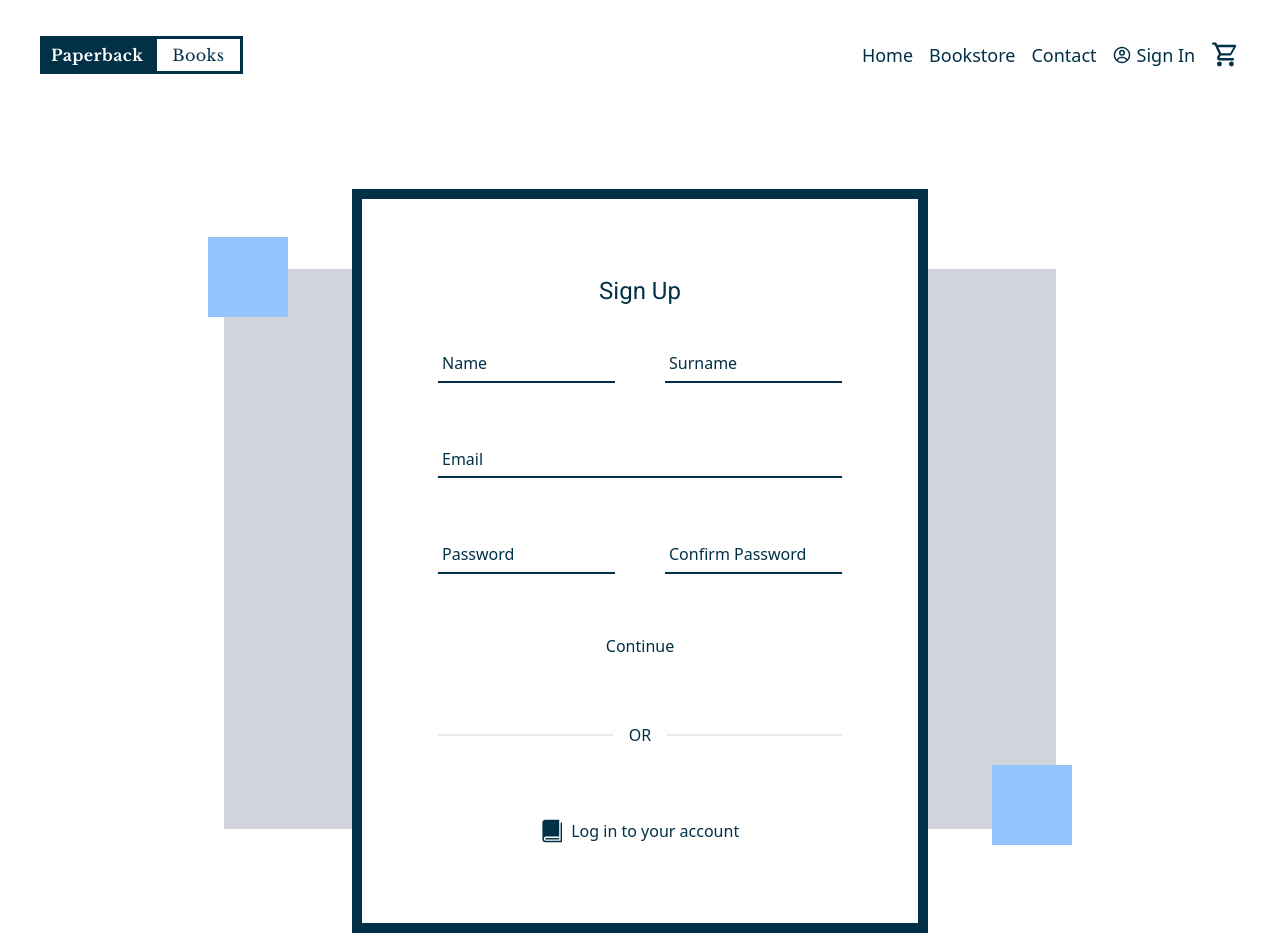
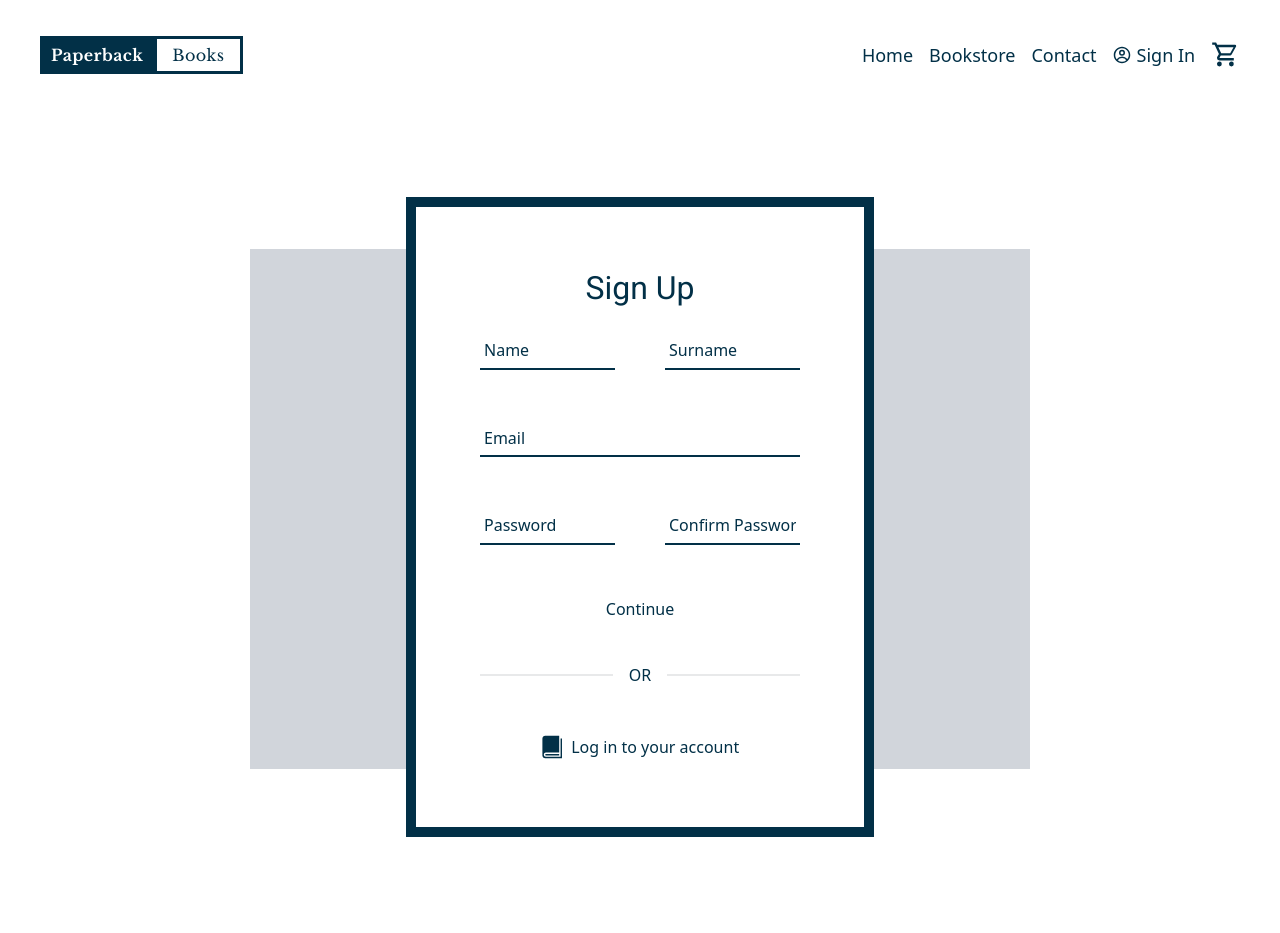
Before and after one commit to project-paperback/paperback-fe, a React (Vite) app: page /create_account in a window 1280 px wide. After the commit the page ends 909 px from the top, so only its background shows below. Built offline with nearby package versions, Linux system fonts and the light colour scheme.

Commit message:
Update -Rearrange e commerce forms

```diff
--- a/src/components/Forms.jsx
+++ b/src/components/Forms.jsx
@@ -11,7 +11,7 @@ import {
 export function LoginForm(props) {
   return (
     <form className={props.className}>
-      <h3 className="text-2xl font-bold roboto-regular p-5">Log In</h3>
+      <h3 className="text-[2rem] font-bold roboto-regular p-5">Log In</h3>
 
       <div className="flex flex-col gap-[3rem] ">
         <InputField
@@ -66,10 +66,8 @@ export function LoginForm(props) {
 export function SignUp(props) {
   return (
     <form className={props.className}>
-      <h3 className="text-2xl font-bold mb-8 lg:mb-0 roboto-regular">
-        Sign Up
-      </h3>
-      <div className="flex flex-col gap-10 lg:gap-[4rem] w-[70%] lg:w-[100%]">
+      <h3 className="text-[2rem] font-bold roboto-regular">Sign Up</h3>
+      <div className="flex flex-col gap-6 lg:gap-[3.5rem] w-[70%] lg:w-[100%]">
         <div className="flex lg:gap-[50px] gap-10 flex-col lg:flex-row ">
           <InputField
             autoComplete={"off"}
@@ -146,7 +144,7 @@ export function SignUp(props) {
           Continue
         </button>
       </div>
-      <div className="flex flex-col w-full my-5">
+      <div className="flex flex-col w-full">
         <div className="divider">OR</div>
       </div>
       <NavLink
@@ -242,12 +240,9 @@ export function ChangeAccountDetails(props) {
     </form>
   );
 }
-export function ContactForm() {
+export function ContactForm(props) {
   return (
-    <form
-      action=""
-      className="contact-form border-[10px] lg:border-[20px] border-[#023047] p-[2rem] lg:p-[5rem] flex flex-col gap-5 lg:gap-10"
-    >
+    <form action="" className={props.className}>
       <div className="mb-3">
         <div className="flex flex-col gap-2">
           <h3 className="text-2xl font-bold">Customer service</h3>
--- a/src/pages/ContactUsPage.jsx
+++ b/src/pages/ContactUsPage.jsx
@@ -2,15 +2,22 @@ import { ContactForm } from "../components/Forms";
 
 export function ContactUsPage() {
   return (
-    <div>
-      <h1 className="text-center text-[2.5rem] pt-8 pb-16 leading-[2.8rem] font-bold">
+    <div className="">
+      <h1 className="text-center text-[2.5rem] pt-8 mb-8 lg:mb-0  leading-[2.8rem] font-bold">
         <span className="text-[1.2rem]">For More Info</span> <br />
         CONTACT US
       </h1>
-      <div className="lg:w-[950px] lg:m-auto bg-white md:mx-6">
-        <ContactForm />
+      <div className=" w-[100vw]  lg:h-[80vh]   flex content-center lg:w-full lg:block">
+        <div className=" lg:bg-gray-300 relative w-[100%] lg:w-[100%] xl:w-[65%] lg:h-[70%]  mx-auto my-auto lg:my-0">
+          <div className="border-[10px] border-[#023047] bg-white mx-auto w-[90%] lg:w-[70%] xl:w-[60%] lg:absolute  lg:top-[-10%] lg:right-[15%] xl:right-[20%]  lg:px-[2rem] xl:px-[4rem]">
+            <ContactForm
+              className={
+                "contact-form border-[#023047] py-[4rem] flex flex-col gap-5 lg:gap-10 px-[4rem] lg:px-0"
+              }
+            />
+          </div>
+        </div>
       </div>
-      <div className="bg-gray-100 h-[720px] w-[90%] absolute m-auto left-0 right-0 hidden lg:block top-[380px] -z-10"></div>
     </div>
   );
 }
--- a/src/pages/CreateAccountPage.jsx
+++ b/src/pages/CreateAccountPage.jsx
@@ -35,14 +35,12 @@ const CreateAccountPage = (props) => {
     }
   };
   return (
-    <div className="lg:grid sign-in-grid-block relative xl:w-[80%] mr-6 ml-6 lg:mx-auto my-[5rem] ">
-      <div className="bg-gray-300 item-bg"></div>
-      <div className="bg-blue-300 item-1 absolute lg:top-[3rem] lg:left-[3rem] top-[-1rem] left-[-1rem] z-[-1] lg:z-0"></div>
-      <div className="bg-blue-300 item-2 absolute lg:bottom-[-1rem] lg:right-[3rem] bottom-[-1rem] right-[-1rem] z-[-1] lg:z-0"></div>
-      <div className=" item-cont bg-white mx-auto">
+    <div className=" w-[100vw] h-[80vh] lg:h-[100vh] flex content-center lg:w-full lg:block">
+      <div className=" lg:bg-gray-300 relative w-[90%] lg:w-[80%] xl:w-[65%] lg:h-[70%] xl:h-[65%] mx-auto my-auto lg:my-0">
+        <div className="border-[10px] border-[#023047] bg-white mx-auto w-[90%] lg:w-[60%] lg:absolute  lg:top-[-10%] lg:right-[20%] lg:px-[2rem] xl:px-[4rem]">
           <SignUp
             className={
-            "flex flex-col items-center border-[#023047] lg:p-[4rem] text-center *:px-3  *:my-3 border-[10px] lg:border-[10px] bg-white lg:gap-[2rem] py-[3rem]"
+              "py-[3rem] *:my-[1rem] text-center flex flex-col  *:mx-auto"
             }
             setUserEmail={setUserEmail}
             setPassword={setPassword}
@@ -54,6 +52,7 @@ const CreateAccountPage = (props) => {
           {JSON.parse(user)?.user?.userEmail && <Navigate to={"/"} />}
         </div>
       </div>
+    </div>
   );
 };
 
--- a/src/pages/SignInPage.jsx
+++ b/src/pages/SignInPage.jsx
@@ -23,13 +23,11 @@ export function SignInPage(props) {
   };
 
   return (
-    <div className="lg:grid sign-in-grid-block relative xl:w-[70%] mr-6 ml-6 lg:mx-auto my-[5rem] ">
-      <div className="bg-gray-300 item-bg"></div>
-      <div className="bg-blue-300 item-1 absolute lg:top-[3rem] lg:left-[3rem] top-[-1rem] left-[-1rem] z-[-1] lg:z-0"></div>
-      <div className="bg-blue-300 item-2 absolute lg:bottom-[-1rem] lg:right-[3rem] bottom-[-1rem] right-[-1rem] z-[-1] lg:z-0"></div>
-      <div className=" item-cont">
+    <div className=" w-[100vw] h-[80vh] lg:h-[100vh] flex content-center lg:w-full lg:block">
+      <div className=" lg:bg-gray-300 relative w-[90%] lg:w-[80%] xl:w-[65%] lg:h-[70%] xl:h-[65%] mx-auto my-auto lg:my-0">
+        <div className="border-[10px] border-[#023047] bg-white mx-auto w-[90%] lg:w-[60%] lg:h-[76%] lg:absolute  lg:top-[-10%] lg:right-[20%] px-[2rem] xl:px-[4rem] py-[4rem]">
           <LoginForm
-          className=" border-[#023047] lg:p-[4rem] text-center *:px-5  *:my-3 border-[10px] lg:border-[10px]    bg-white"
+            className="  lg:py-[4rem] text-center *:px-5  *:my-3   bg-white "
             setEmail={setEmail}
             setPassword={setPassword}
             handleLogIn={handleLogIn}
@@ -37,5 +35,6 @@ export function SignInPage(props) {
           {JSON.parse(user)?.loggedIn?.userEmail && <Navigate to={"/"} />}
         </div>
       </div>
+    </div>
   );
 }
--- a/src/style-sheets/index.css
+++ b/src/style-sheets/index.css
@@ -67,33 +67,6 @@ h4,
   display: grid;
   grid-gap: 2rem;
   grid-template-columns: repeat(4, minmax(200px, 1fr));
-}
-
-.sign-in-grid-block {
-  /* position: relative; */
-  /* display: grid; */
-  grid-template-columns: repeat(15, 1fr);
-  grid-template-rows: repeat(8, 80px);
-}
-
-.item-cont {
-  grid-column-start: 4;
-  grid-column-end: 13;
-  z-index: 2;
-}
-.item-bg {
-  grid-column-start: 2;
-  grid-column-end: 15;
-  grid-row-start: 2;
-  grid-row-end: 9;
-}
-.item-1 {
-  width: 5rem;
-  height: 5rem;
-}
-.item-2 {
-  width: 5rem;
-  height: 5rem;
 }
 
 .basket-tile-item {
```
Lines whose indentation alone changed are shown as unchanged.
